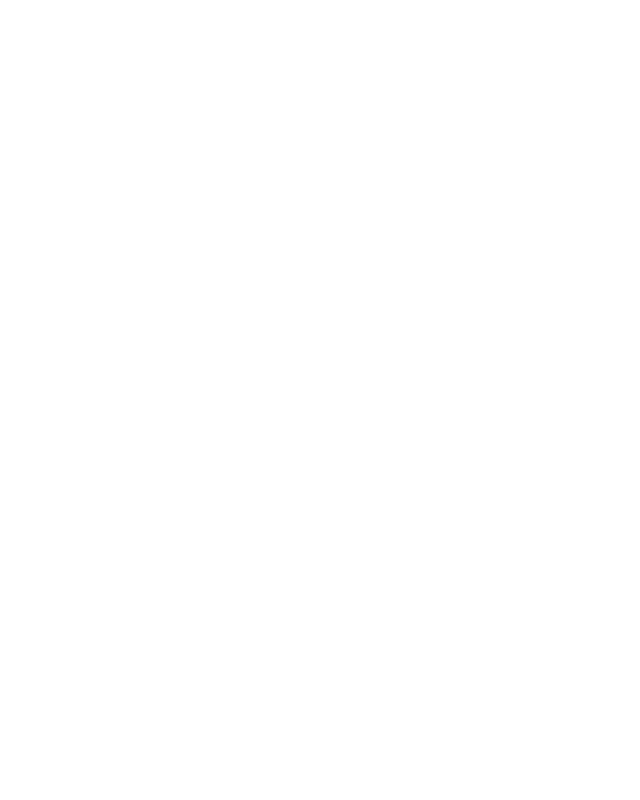
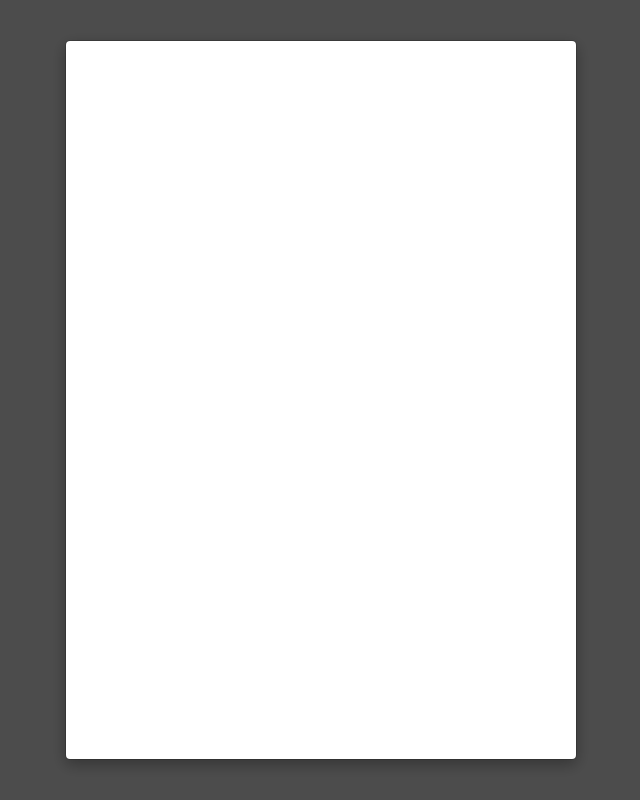
Before and after one commit to ryudama/siritori, a Vue app: page /Congratulations in a window 1280 px wide. Before the commit this address had no page. Shown: the whole page, without its empty margins (319-959 px from the left). Built offline with nearby package versions, Linux system fonts and the light colour scheme.

Commit message:
優勝者判定まで

```diff
--- /dev/null
+++ b/src/components/Congratulations.vue
@@ -0,0 +1,46 @@
+<script setup>
+import { ref, watch } from 'vue'
+
+const props = defineProps({
+    winner:String
+})
+</script>
+
+<template>
+    <div class="modal">
+        <div class="modal-content">
+            <div>{{ winner }}</div>
+        </div>
+    </div>
+</template>
+
+<style scoped>
+.modal{
+    /* 既存のスタイル */
+    position: fixed; /* ページに固定 */
+    top: 0;
+    left: 0;
+    width: 100%;
+    height: 100%;
+    background-color: rgba(0, 0, 0, 0.7); /* 半透明の黒い背景 */
+    display: flex;
+    flex-direction: column;
+    align-items: center; /* 中央揃え */
+    justify-content: center; /* 中央揃え */
+    z-index: 1000; /* 他の要素より前面に */
+}
+
+.modal-content{
+    width: 40%;
+    height: 90%;
+    background-color: white;
+    padding: 20px;
+    border-radius: 5px;
+    box-shadow: 0 5px 15px rgba(0, 0, 0, 0.3);
+    display: flex;
+    flex-direction: column;
+    z-index: 1001;
+    overflow: auto;
+}
+
+</style>
--- a/src/components/Top.vue
+++ b/src/components/Top.vue
@@ -1,13 +1,15 @@
 <script setup>
-import { ref } from 'vue'
+import { ref, watch } from 'vue'
 import { usePlayer } from '@/stores/pinia.js'
 
 import Explanation from './Explanation.vue'
 import Rule from './Rule.vue'
+import Congratulations from './Congratulations.vue'
 
 const useMember= usePlayer()
-const member = ref([])
-let lostMember = ref('')
+const members = ref([])
+const lostMember = ref('')
+const winner = ref('')
 
 const usedWord = ref('')
 const usedWordList = ref([])
@@ -18,10 +20,21 @@
 
 const explanation = ref(false)
 const rule = ref(false)
+const congratulations = ref(false)
+
+
+watch([() => members.value.length],() => {
+    console.log(members.value)
+    console.log(members.value.length)
+    if(members.value.length === 1){
+        console.log(members.value[0])
+        winner.value = members.value[0]
+        endGame()
+    }
+})
 
 const addWord = () => {
     lostMember.value = ''
-    console.log(member.value)
     usedWord.value = usedWord.value.replace(/[\u30a1-\u30f6]/g, match => String.fromCharCode(match.charCodeAt(0) - 0x60))   //カタカナをひらがなに変換
     if((usedWordList.value.length === 0 && usedWord.value.slice(-1) !== 'ん' && /^[ぁ-んー]$/u.test(usedWord.value.slice(-1)))){    //1人目専用
         loop()
@@ -30,9 +43,9 @@
             !/^[ぁ-んー]$/u.test(usedWord.value.slice(-1)) ||    //ひらがなとー以外を言った時
             usedWordList.value.some(word => word === usedWord.value)){    //前に言ったのと同じ言葉を言った時
         usedWord.value = ''
-        lostMember.value = member.value[currentIndex.value]
-        member.value.splice(currentIndex.value,1)
-        currentIndex.value = (currentIndex.value) % member.value.length
+        lostMember.value = members.value[currentIndex.value]
+        members.value.splice(currentIndex.value,1)
+        currentIndex.value = (currentIndex.value) % members.value.length
         disqualification.value = true
     }else{  //続く時
         loop()
@@ -56,7 +69,7 @@
                         .replace(/ぇ/g, 'え')
                         .replace(/ぉ/g, 'お')
     usedWord.value = ''
-    currentIndex.value = (currentIndex.value + 1) % member.value.length
+    currentIndex.value = (currentIndex.value + 1) % members.value.length
 }
 
 const eraseDisqualification = () => {
@@ -72,7 +85,11 @@
 }
 
 const gaming = async () => {
-    member.value = await useMember.getPlayerName()
+    members.value = await useMember.getPlayerName()
+}
+
+const endGame = () => {
+    congratulations.value = true
 }
 
 gaming()
@@ -85,17 +102,18 @@
             <button class="rule" @click="openRuleModal">ルール</button>
         </div>
         <div class="modal-content">
-            <div v-for="(name, index) in member" :key="index">
+            <div v-for="(name, index) in members" :key="index">
                 <div>{{ name }}
                     <input type="text" v-if="index === currentIndex" v-model="usedWord" @focus="eraseDisqualification" class="mt-3 ms-3">
                     <button v-if="index === currentIndex" @click="addWord" class="ms-3 me-3">回答</button>
-                    <span v-if="index === currentIndex">次は「{{ endWord }}」から始まる言葉です</span>
+                    <span v-if="index === currentIndex && endWord !== ''">次は「{{ endWord }}」から始まる言葉です</span>
                 </div>
             </div>
             <div v-if="disqualification">言ってはいけない言葉を言ったので、{{ lostMember }}は失格です</div>
         </div>
         <Explanation v-if="explanation" @close="explanation = false"/>
         <Rule v-if="rule" @close="rule = false"/>
+        <Congratulations v-if="congratulations" :winner="winner"/>
     </div>
 </template>
 
--- a/src/router/index.js
+++ b/src/router/index.js
@@ -24,6 +24,11 @@
         name: 'Membere',
         component: () => import('../components/Member.vue')
     },
+    {
+        path: '/Congratulations',
+        name: 'Congratulationse',
+        component: () => import('../components/Congratulations.vue')
+    }
     ]
 })
 
```
